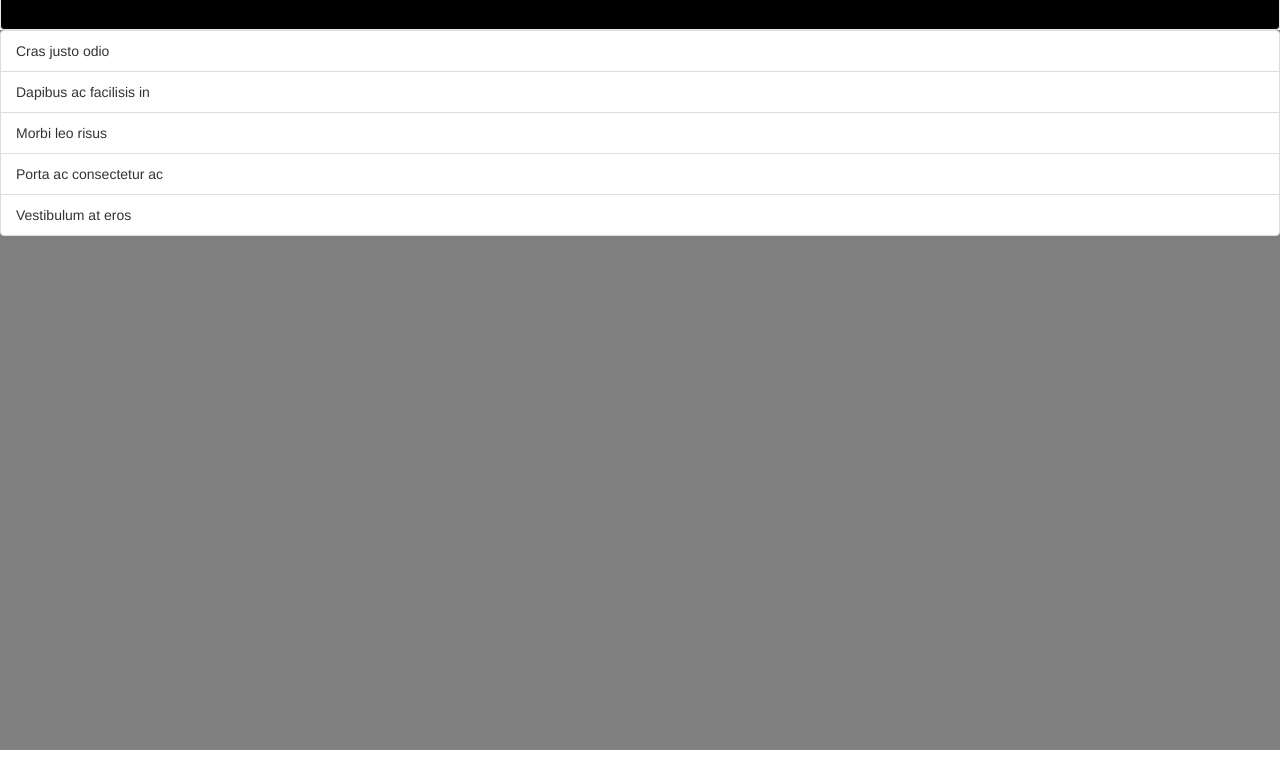
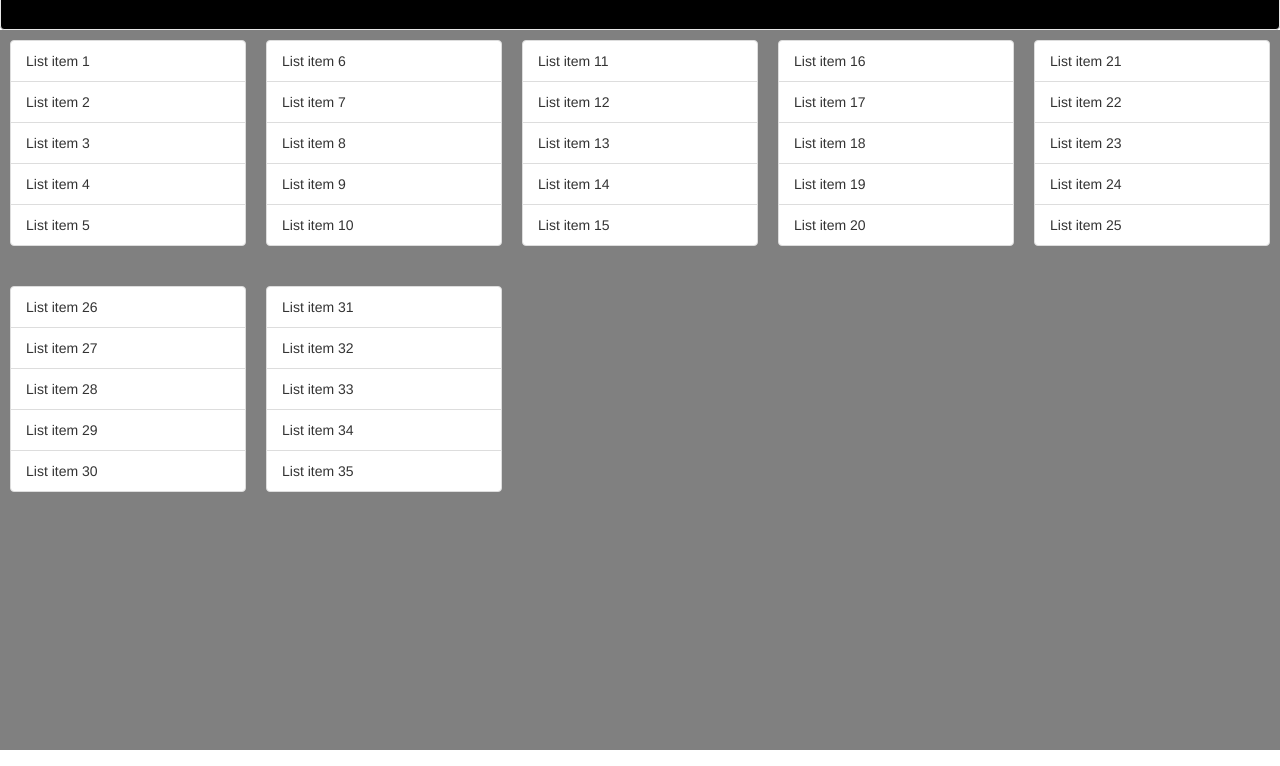
Before and after one commit to Udit-Jindal/pseudo-trello, a website: page index.html in a window 1280 px wide. Shown: the part 34-800 px from the top of the page. Drawn offline with nearby package versions, Linux system fonts and the light colour scheme.

Commit message:
- Added lists. - Problem with adding list horizontally.

```diff
--- a/index.html
+++ b/index.html
@@ -9,22 +9,76 @@
 
 <body>
     <div style="height:8%">
-        <nav class="navbar navbar-default blackBackground paddingZero" style="height:100%">
-            <h4 class="whiteText center">pSeudo-tRello</h4></nav>
+        <nav class="navbar navbar-default in_blackBackground in_paddingZero" style="height:100%">
+            <h4 class="in_whiteText in_center">pSeudo-tRello</h4>
+        </nav>
     </div>
 
-    <div id="work_area" class="greyBackground paddingZero" style="height:90%">
-        <div id="boards">
-            <div class="list">
+    <div id="work_area1" class="in_greyBackground in_paddingZero" style="height:90%">
+        <div id="board1" class="in_boards">
+            <div class="in_lists">
                 <ul class="list-group">
-                    <li class="list-group-item">Cras justo odio</li>
-                    <li class="list-group-item">Dapibus ac facilisis in</li>
-                    <li class="list-group-item">Morbi leo risus</li>
-                    <li class="list-group-item">Porta ac consectetur ac</li>
-                    <li class="list-group-item">Vestibulum at eros</li>
+                    <li class="list-group-item">List item 1</li>
+                    <li class="list-group-item">List item 2</li>
+                    <li class="list-group-item">List item 3</li>
+                    <li class="list-group-item">List item 4</li>
+                    <li class="list-group-item">List item 5</li>
                 </ul>
             </div>
-        </div>
+            <div class="in_lists">
+                <ul class="list-group">
+                    <li class="list-group-item">List item 6</li>
+                    <li class="list-group-item">List item 7</li>
+                    <li class="list-group-item">List item 8</li>
+                    <li class="list-group-item">List item 9</li>
+                    <li class="list-group-item">List item 10</li>
+                </ul>
+            </div>
+            <div class="in_lists">
+                <ul class="list-group">
+                    <li class="list-group-item">List item 11</li>
+                    <li class="list-group-item">List item 12</li>
+                    <li class="list-group-item">List item 13</li>
+                    <li class="list-group-item">List item 14</li>
+                    <li class="list-group-item">List item 15</li>
+                </ul>
+            </div>
+            <div class="in_lists">
+                <ul class="list-group">
+                    <li class="list-group-item">List item 16</li>
+                    <li class="list-group-item">List item 17</li>
+                    <li class="list-group-item">List item 18</li>
+                    <li class="list-group-item">List item 19</li>
+                    <li class="list-group-item">List item 20</li>
+                </ul>
+            </div>
+            <div class="in_lists">
+                <ul class="list-group">
+                    <li class="list-group-item">List item 21</li>
+                    <li class="list-group-item">List item 22</li>
+                    <li class="list-group-item">List item 23</li>
+                    <li class="list-group-item">List item 24</li>
+                    <li class="list-group-item">List item 25</li>
+                </ul>
+            </div>
+            <div class="in_lists">
+                <ul class="list-group">
+                    <li class="list-group-item">List item 26</li>
+                    <li class="list-group-item">List item 27</li>
+                    <li class="list-group-item">List item 28</li>
+                    <li class="list-group-item">List item 29</li>
+                    <li class="list-group-item">List item 30</li>
+                </ul>
+            </div>
+            <div class="in_lists">
+                <ul class="list-group">
+                    <li class="list-group-item">List item 31</li>
+                    <li class="list-group-item">List item 32</li>
+                    <li class="list-group-item">List item 33</li>
+                    <li class="list-group-item">List item 34</li>
+                    <li class="list-group-item">List item 35</li>
+                </ul>
+            </div>
     </div>
 
 </body>
--- a/internal_files/css/classes.css
+++ b/internal_files/css/classes.css
@@ -1,19 +1,40 @@
-.center {
+.in_center {
     text-align: center;
 }
 
-.whiteText{
+.in_whiteText{
 color:white;
 }
 
-.blackBackground{
+.in_blackBackground{
 background-color: black;
 }
 
-.greyBackground{
+.in_greyBackground{
 background-color: grey;
 }
 
-.paddingZero{
+.in_paddingZero{
     padding: 0px;
 }
+
+.in_padding10x{
+    padding-bottom: 10px;
+    padding-top: 10px;
+    padding-left: 10px;
+    padding-right: 10px;
+}
+
+.in_lists{
+padding: 10px;
+width: calc(100%/5);
+max-height: 50%;
+float: left;
+/*position: fixed;*/
+}
+
+.in_boards{
+/*overflow-x: scroll;*/
+clear: left;
+height: 100%;
+}
```
